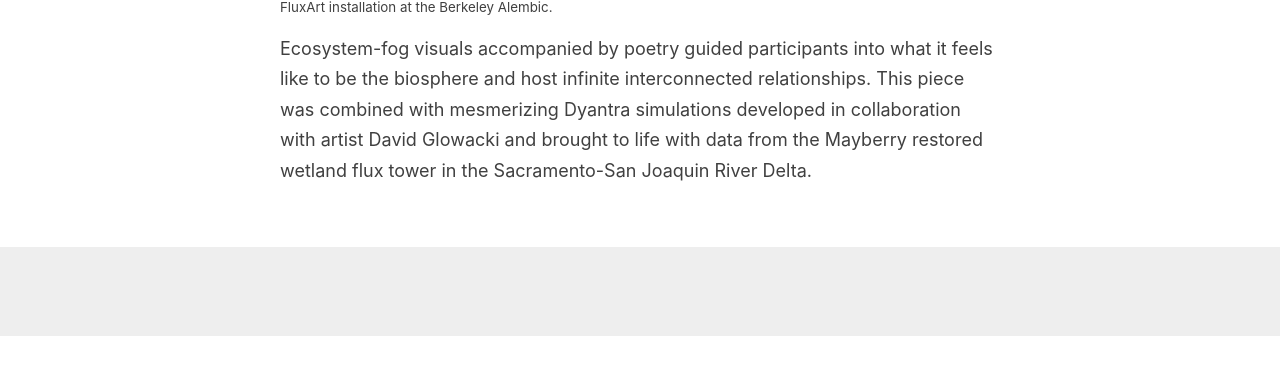
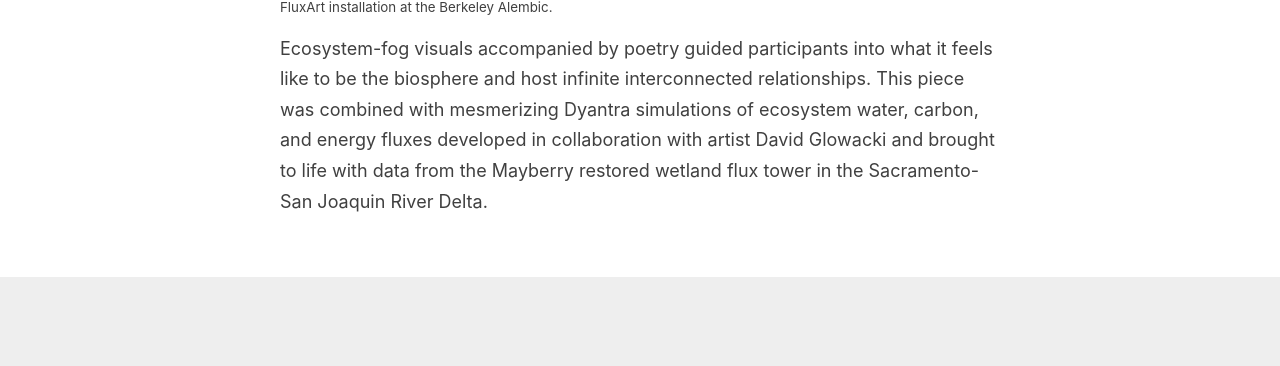
Before and after one commit to fluxnetart/fluxnetart.github.io, a Jekyll site: the page built from _posts/2024-11-01-alembic.md, in a window 1280 px wide, cut to the strip 918-1284 px from the top of the page. Built offline with Jekyll 4.4.1, drawn with Linux system fonts in a browser that asks for light colours; before the commit the page ends 1254 px from its top, so only the background shows below that.

Commit message:
update video

```diff
--- a/_posts/2024-11-01-alembic.md
+++ b/_posts/2024-11-01-alembic.md
@@ -19,8 +19,8 @@
 </div>
 <figcaption>FluxArt installation at the Berkeley Alembic.</figcaption>
 
-Ecosystem-fog visuals accompanied by poetry guided participants into what it feels like to be the biosphere and host infinite interconnected relationships. This piece was combined with mesmerizing Dyantra simulations developed in collaboration with artist David Glowacki and brought to life with data from the Mayberry restored wetland flux tower in the Sacramento-San Joaquin River Delta.
+Ecosystem-fog visuals accompanied by poetry guided participants into what it feels like to be the biosphere and host infinite interconnected relationships. This piece was combined with mesmerizing Dyantra simulations of ecosystem water, carbon, and energy fluxes developed in collaboration with artist David Glowacki and brought to life with data from the Mayberry restored wetland flux tower in the Sacramento-San Joaquin River Delta.
 
-<div class="video-iframe" style="display: none;">
+<!--<div class="video-iframe" style="display: none;">
         <iframe src="https://drive.google.com/file/d/1ZcHyv0-1kxPS0rGpaO9kX3jKqDlNN431/preview" frameborder="0" allowfullscreen></iframe>
-</div>
+</div>-->
```
